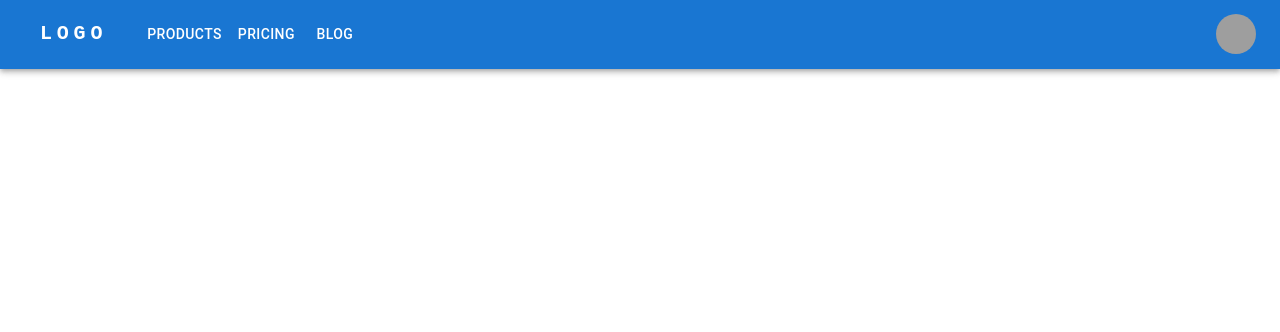
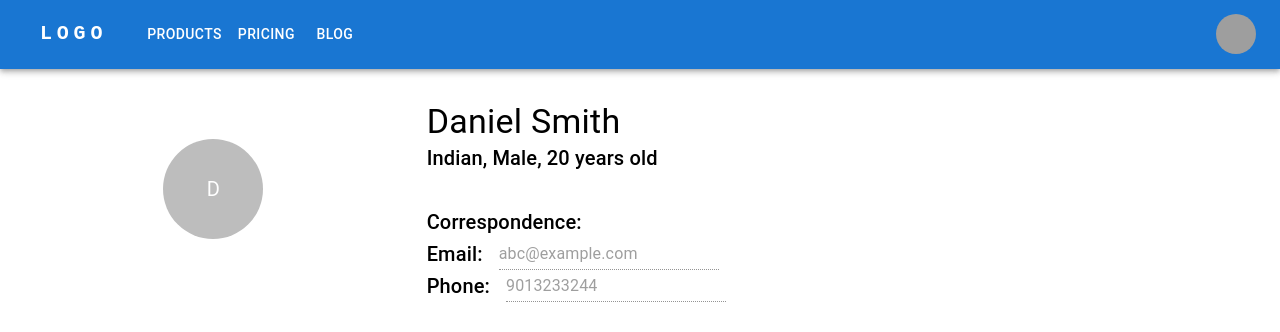
Before and after one commit to amanfoundongithub/Custom-ERP-Program, a React (Create React App) app in the folder erp-frontend/: page /profile in a window 1280 px wide. Shown: the top 332 px of the page. Built offline with nearby package versions, Linux system fonts and the light colour scheme; grey boxes are pictures that could not be loaded; some icons are missing.

Commit message:
#5: Added skeleton of profile

```diff
--- a/erp-frontend/src/index.js
+++ b/erp-frontend/src/index.js
@@ -13,6 +13,7 @@ import JournalPage from './journal/JournalPage';
 import SignUpPage from './signup/SignUpPage';
 
 import { useLocation } from 'react-router-dom';
+import ProfilePage from './profile/ProfilePage';
 
 
 const Root = () => {
@@ -24,7 +25,9 @@ const Root = () => {
     <>
     {!hideBar && <TopBar />}
       <Routes>
+        {/** The login part, here only signup is implemented */}
         <Route path='/auth/signup' element = {<SignUpPage />}/>
+        <Route path = '/profile' element = {<ProfilePage />} />
 
         <Route path='/home' element={<MainHomePage />} />
         <Route path='/journal' element = {<JournalPage />}/>
--- /dev/null
+++ b/erp-frontend/src/profile/ProfilePage.js
@@ -0,0 +1,96 @@
+import Avatar from "@mui/material/Avatar"
+import Box from "@mui/material/Box"
+import Divider from "@mui/material/Divider"
+import Grid from "@mui/material/Grid"
+import TextField from "@mui/material/TextField"
+import Typography from "@mui/material/Typography"
+
+
+
+const ProfilePage = () => {
+
+    return(
+        <Box>
+            <Grid container direction = "row">
+
+                <Grid item size = {4} sx = {{
+                    display : 'flex',
+                    flexDirection : 'row',
+                    justifyContent : 'center',
+                    alignItems : 'center',
+                    minHeight : '30vh'
+                }}>
+
+                    <Avatar rounded sx = {{
+                        height : 100,
+                        width : 100
+                    }}>
+                        D
+                    </Avatar>
+
+                </Grid>
+                <Divider />
+                <Grid item size = {8}>
+
+                    <Box sx = {{
+                        mt : 4,
+
+                    }}>
+                        <Typography variant = "h4">
+                            Daniel Smith
+                        </Typography>
+
+                        <Typography variant = "h6">
+                            Indian, Male, 20 years old
+                        </Typography>
+
+                    </Box>
+
+                    <Box sx = {{
+                        mt : 4
+                    }}>
+                        <Typography variant = "h6">
+                            Correspondence:
+                        </Typography>
+
+                        <Box sx = {{
+                            display : 'flex',
+                            gap : 2
+                        }}>
+                            <Typography variant = "h6">
+                                Email:
+                            </Typography>
+
+                            <TextField
+                            variant = "standard"
+                            disabled
+                            defaultValue = "abc@example.com"
+
+                            />
+                        </Box>
+
+                        <Box sx = {{
+                            display : 'flex',
+                            gap : 2
+                        }}>
+                            <Typography variant = "h6">
+                                Phone:
+                            </Typography>
+
+                            <TextField
+                            variant = "standard"
+                            disabled
+                            defaultValue = "9013233244"
+                            />
+                        </Box>
+                    </Box>
+
+
+                </Grid>
+
+            </Grid>
+        </Box>
+    )
+}
+
+export default ProfilePage
```
